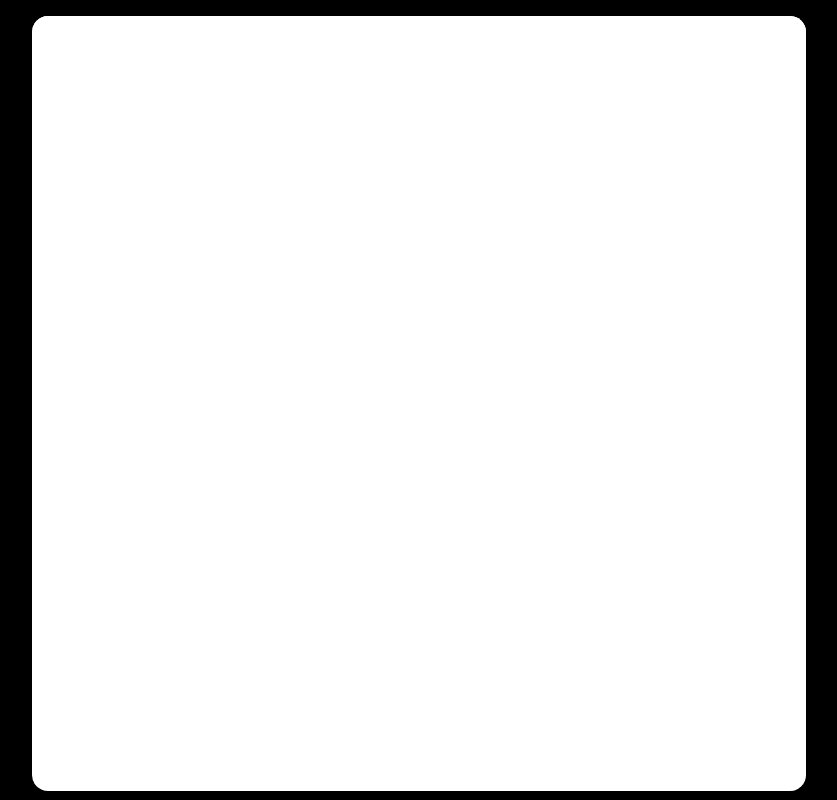
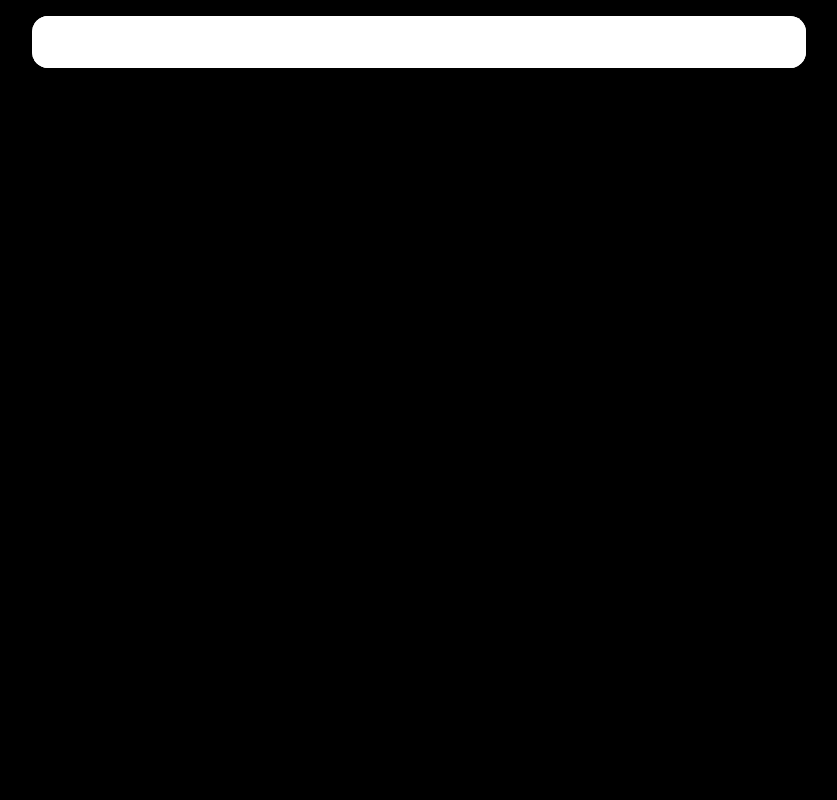
Before and after one commit to abolraj/me-react, a React (Vite) app: page / in a window 1280 px wide. Shown: the whole page, without its empty margins (221-1058 px from the left). Built offline with nearby package versions, Linux system fonts and the light colour scheme.

Commit message:
fix - Fix the aspect-square condition

```diff
--- a/src/components/Navigation.jsx
+++ b/src/components/Navigation.jsx
@@ -4,7 +4,7 @@ export default function Navigation({ ...props }) {
     return (
         <>
             <div class="">
-                <nav class="dropdown lg:aspect-square max-lg:float-left  bg-base-100 rounded-box">
+                <nav class="dropdown max-lg:aspect-square max-lg:float-left  bg-base-100 rounded-box">
                     <button tabIndex="0" role="button" className="btn lg:hidden rounded-box">
                         <FontAwesomeIcon icon={faBars}/>
                     </button>
```
